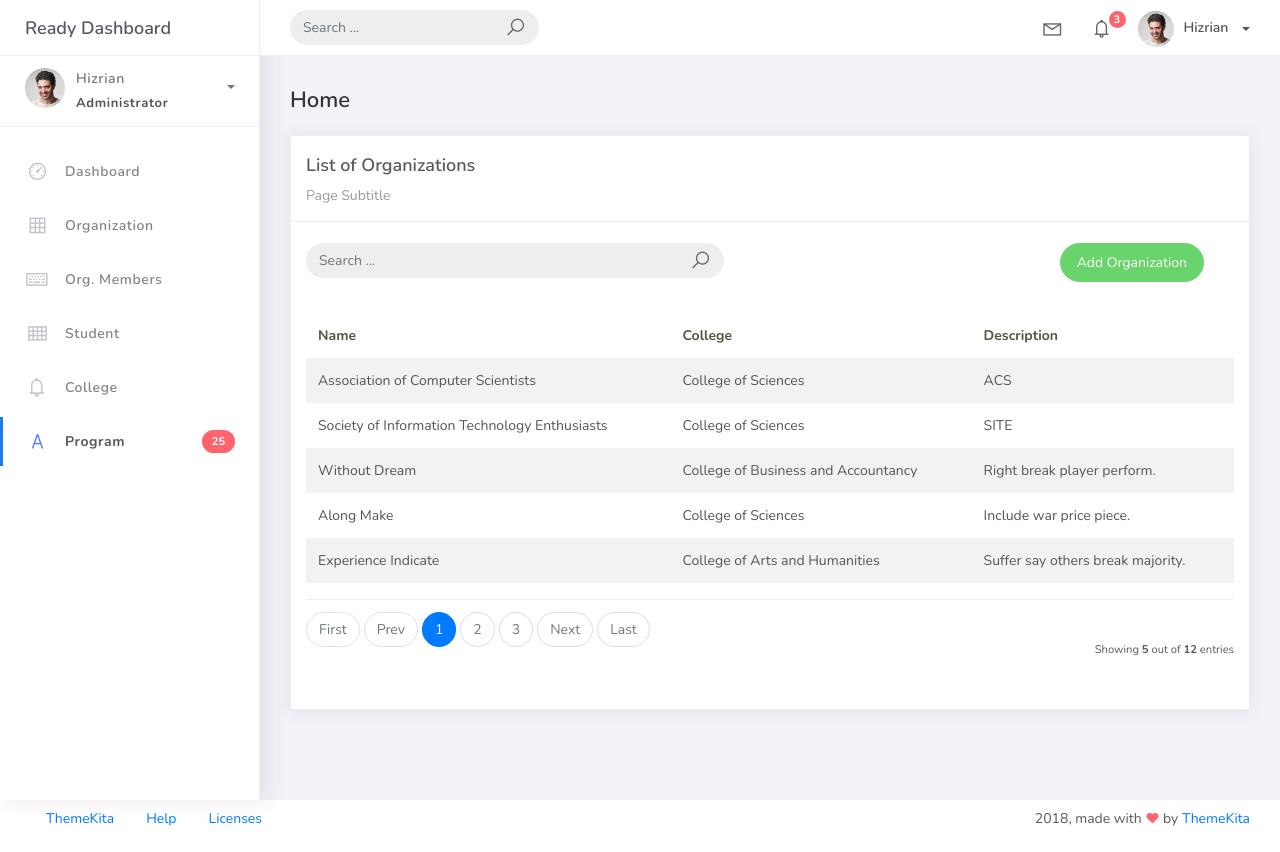
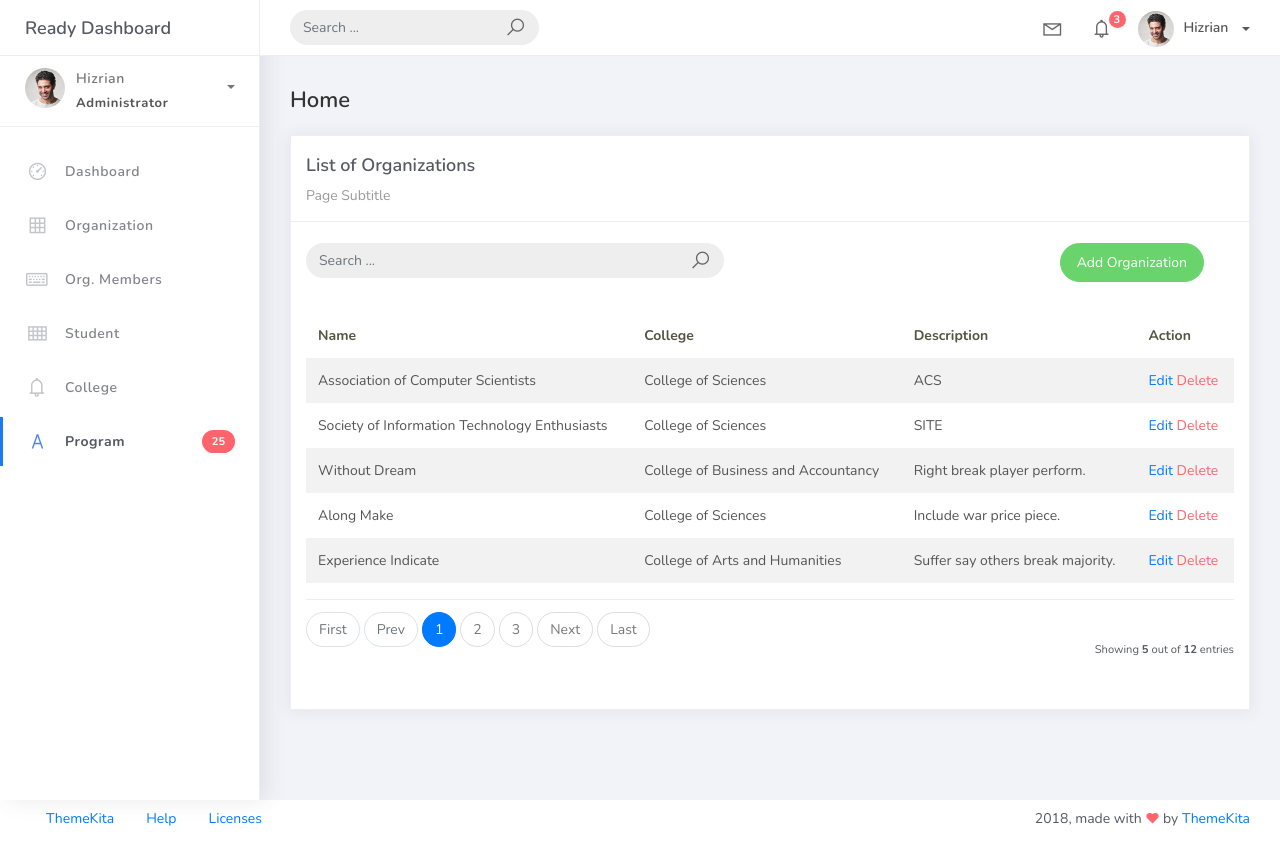
Before and after one commit to anxiety16/PSUSphere, a Django app: page /organization_list in a window 1280 px wide. Run offline with Django 5.2, Linux system fonts and the light colour scheme; data comes from the database, SQL or seed files in the repository; some libraries are stand-ins or nearby versions.

Commit message:
edit organization

```diff
--- a/projectsite/projectsite/urls.py
+++ b/projectsite/projectsite/urls.py
@@ -16,7 +16,7 @@ Including another URLconf
 """
 from django.contrib import admin
 from django.urls import path
-from studentorg.views import HomePageView, OrganizationList, OrganizationCreateView
+from studentorg.views import HomePageView, OrganizationList, OrganizationCreateView, OrganizationUpdateView
 from studentorg import views
 
 urlpatterns = [
@@ -24,4 +24,5 @@ urlpatterns = [
     path('', views.HomePageView.as_view(), name='home'),
     path('organization_list', OrganizationList.as_view(), name='organization-list'),
     path('organization_list/add', OrganizationCreateView.as_view(), name='organization-add'),
+    path('organization_list/<pk>',OrganizationUpdateView.as_view(), name='organization-update'),
 ]
--- a/projectsite/studentorg/views.py
+++ b/projectsite/studentorg/views.py
@@ -1,6 +1,6 @@
 from django.shortcuts import render
 from django.views.generic.list import ListView
-from django.views.generic.edit import CreateView
+from django.views.generic.edit import CreateView, UpdateView
 from studentorg.models import Organization
 from studentorg.forms import OrganizationForm
 from django.urls import reverse_lazy
@@ -22,5 +22,12 @@ class OrganizationCreateView(CreateView):
     template_name = 'org_add.html'
     success_url = reverse_lazy('organization-list')
 
+class OrganizationUpdateView(UpdateView):
+    model = Organization
+    form_class = OrganizationForm
+    template_name = 'org_edit.html'
+    success_url = reverse_lazy('organization-list')
+
+
 
 # Create your views here.
--- a/projectsite/templates/org_list.html
+++ b/projectsite/templates/org_list.html
@@ -1,7 +1,4 @@
-{% extends 'base.html' %}
-{% load static %}
-
-{% block content %}
+{% extends 'base.html' %} {% load static %} {% block content %}
  <div class="content">
    <div class="container-fluid">
      <h4 class="page-title">Home</h4>
@@ -15,9 +12,9 @@
            <br />
                   <div class="col-md-12 row">
                     <div class="col-md-6">
-                                <form class="navbar-left navbar-form nav-search mr-md-3" action="">
+                      <form class="navbar-left navbar-form nav-search mr-md-3" action="{% url 'organization-list'%}">
                             <div class="input-group">
-                                        <input type="text" placeholder="Search ..." class="form-control" />
+                              <input type="text" placeholder="Search ..." class="form-control" name="q" value="{{ request.GET.q }}"/>
                               <div class="input-group-append">
                               <span class="input-group-text">
                               <i class="la la-search search-icon"></i>
@@ -28,10 +25,12 @@
                           </div>
                           <div class="col-md-6">
                             <div class="pull-right">
-                                    <a href="{% url 'organization-add' %}" class="btn btn-success btn-rounded">Add Organization</a>
+                      <a href="{% url 'organization-add' %}" class="btn btn-success btn-rounded">Add
+                  Organization</a>
                             </div>
                     </div>
                   </div>
+
            <div class="card-body">
              <table class="table table-striped mt-3">
                <thead>
@@ -39,6 +38,7 @@
                    <th scope="col">Name</th>
                    <th scope="col">College</th>
                    <th scope="col">Description</th>
+                   <th scope="col">Action</th>
                  </tr>
                </thead>
                <tbody>
@@ -47,6 +47,16 @@
                   <td>{{ object.name }}</td>
                   <td>{{ object.college }}</td>
                   <td>{{ object.description }}</td>
+                  <td>
+                    <a href="organization_list/{{ object.id }}">Edit</a>
+                    <a href="organization_list/{{ object.id }}/delete" class="text-danger">Delete</a>
+                  </td>
+                </tr>
+                   {% empty %}
+                   <tr>
+                    <td colspan="4" style="text-align: center">
+                     <p class="text-sm font-weight-bold mb-0">No Records Found</p>
+                    </td>
                  </tr>
                  {% endfor %}
                </tbody>
```
Also changed, not shown: projectsite/templates/org_edit.html (added, +35 -0 lines). Lines whose indentation alone changed are shown as unchanged.
